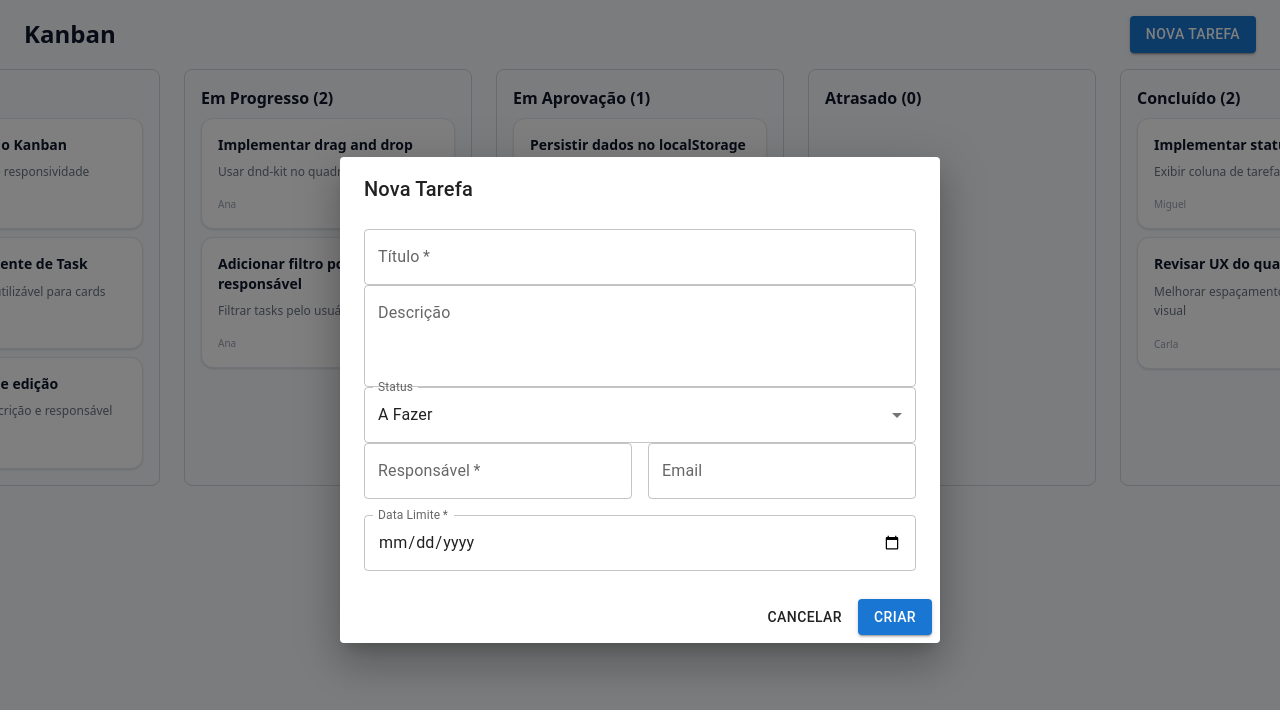
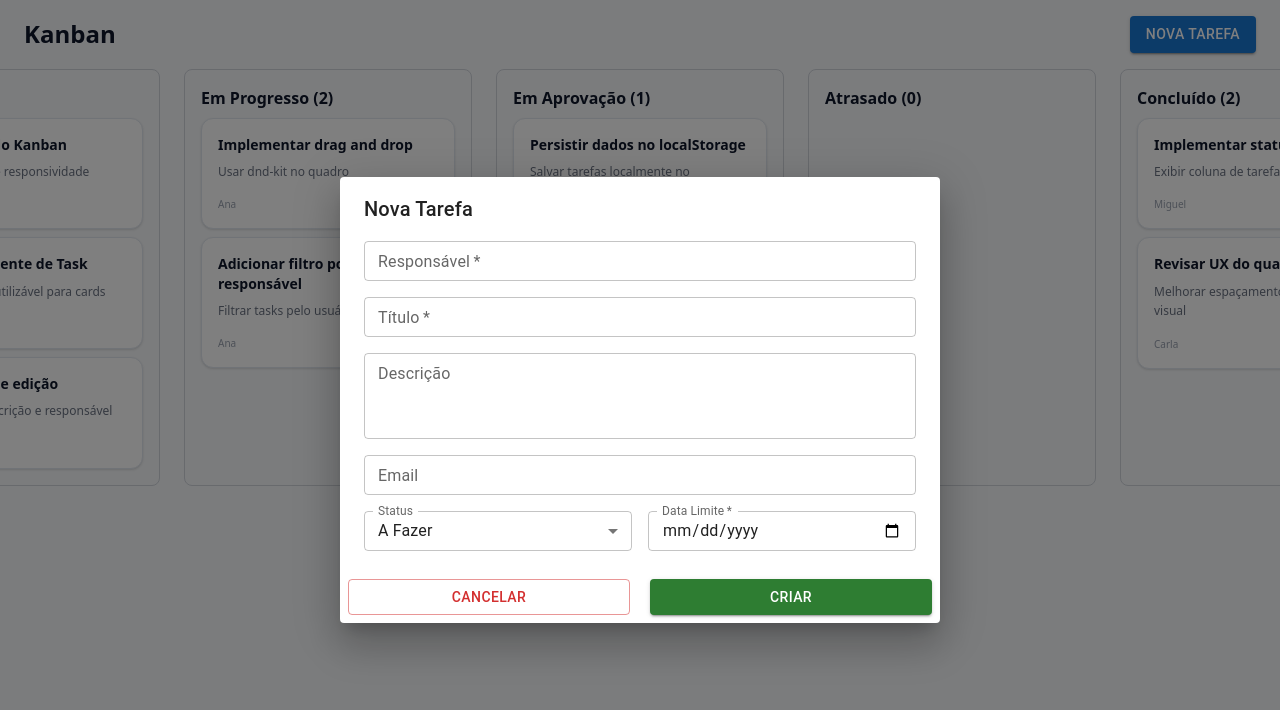
Before and after one commit to Miguel-ectil/kanban_project, a Next.js app: page /kanban in a window 1280 px wide. Both pictures are taken after a click on the button "NOVA TAREFA". Shown: the top 710 px of the page. Built offline with nearby package versions, Linux system fonts and the light colour scheme.

Commit message:
feat: [UPD] Estilizando o modal de cadastro de tarefas

```diff
--- a/src/components/form/TaskForm.tsx
+++ b/src/components/form/TaskForm.tsx
@@ -79,12 +79,25 @@ export function TaskModal({ open, onClose, task }: Props) {
             onClose={onClose}
             fullWidth
             maxWidth="sm"
+            PaperProps={{
+                className: "rounded-xl",
+            }}
         >
-            <DialogTitle className="font-semibold">
+            <DialogTitle className="font-semibold text-lg px-6 pt-5">
                 {task ? "Editar Tarefa" : "Nova Tarefa"}
             </DialogTitle>
 
-            <DialogContent className="space-y-4 mt-2">
+            <DialogContent className="px-6 py-4">
+                <div className="flex flex-col gap-4">
+                    <TextField
+                        label="Responsável"
+                        name="responsible"
+                        value={form.responsible}
+                        onChange={handleChange}
+                        required
+                        fullWidth
+                        size="small"
+                    />
                     <TextField
                         label="Título"
                         name="title"
@@ -92,6 +105,7 @@ export function TaskModal({ open, onClose, task }: Props) {
                         onChange={handleChange}
                         fullWidth
                         required
+                        size="small"
                     />
 
                     <TextField
@@ -102,33 +116,7 @@ export function TaskModal({ open, onClose, task }: Props) {
                         fullWidth
                         multiline
                         rows={3}
-                />
-
-                <TextField
-                    select
-                    label="Status"
-                    name="status"
-                    value={form.status}
-                    onChange={handleChange}
-                    fullWidth
-                >
-                    {STATUS_OPTIONS.map((option) => (
-                        <MenuItem
-                            key={option.value}
-                            value={option.value}
-                        >
-                            {option.label}
-                        </MenuItem>
-                    ))}
-                </TextField>
-
-                <div className="grid grid-cols-2 gap-4">
-                    <TextField
-                        label="Responsável"
-                        name="responsible"
-                        value={form.responsible}
-                        onChange={handleChange}
-                        required
+                        size="small"
                     />
 
                     <TextField
@@ -137,8 +125,27 @@ export function TaskModal({ open, onClose, task }: Props) {
                         value={form.email}
                         onChange={handleChange}
                         type="email"
+                        fullWidth
+                        size="small"
                     />
-                </div>
+
+                    {/* Grid responsivo */}
+                    <div className="grid grid-cols-1 sm:grid-cols-2 gap-4">
+                        <TextField
+                            select
+                            label="Status"
+                            name="status"
+                            value={form.status}
+                            onChange={handleChange}
+                            fullWidth
+                            size="small"
+                        >
+                            {STATUS_OPTIONS.map((option) => (
+                                <MenuItem key={option.value} value={option.value}>
+                                    {option.label}
+                                </MenuItem>
+                            ))}
+                        </TextField>
 
                         <TextField
                             label="Data Limite"
@@ -149,17 +156,29 @@ export function TaskModal({ open, onClose, task }: Props) {
                             InputLabelProps={{ shrink: true }}
                             fullWidth
                             required
+                            size="small"
                         />
+                    </div>
+                </div>
             </DialogContent>
 
-            <DialogActions className="px-6 pb-4">
-                <Button onClick={onClose} color="inherit">
+            <DialogActions className="px-6 pb-5 pt-2 flex flex-col-reverse sm:flex-row gap-2 sm:gap-3">
+                <Button
+                    onClick={onClose}
+                    color="error"
+                    fullWidth
+                    className="sm:w-auto"
+                    variant="outlined"
+                >
                     Cancelar
                 </Button>
 
                 <Button
                     onClick={handleSubmit}
                     variant="contained"
+                    fullWidth
+                    className="sm:w-auto"
+                    color="success"
                 >
                     {task ? "Salvar" : "Criar"}
                 </Button>
```
Lines whose indentation alone changed are shown as unchanged.
